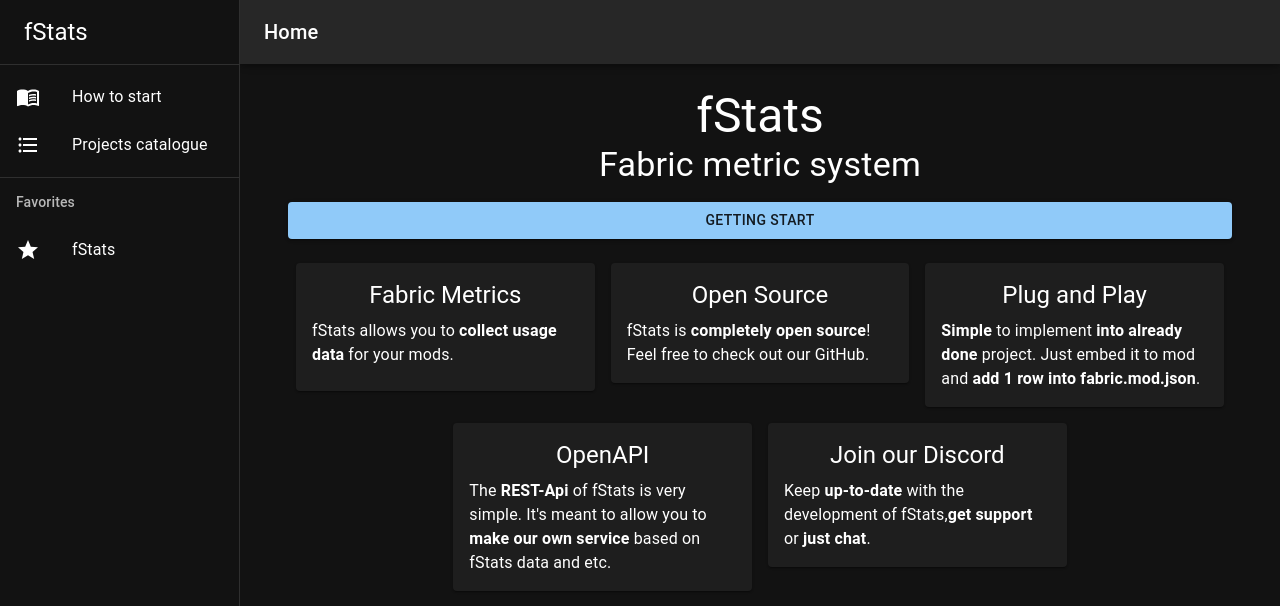
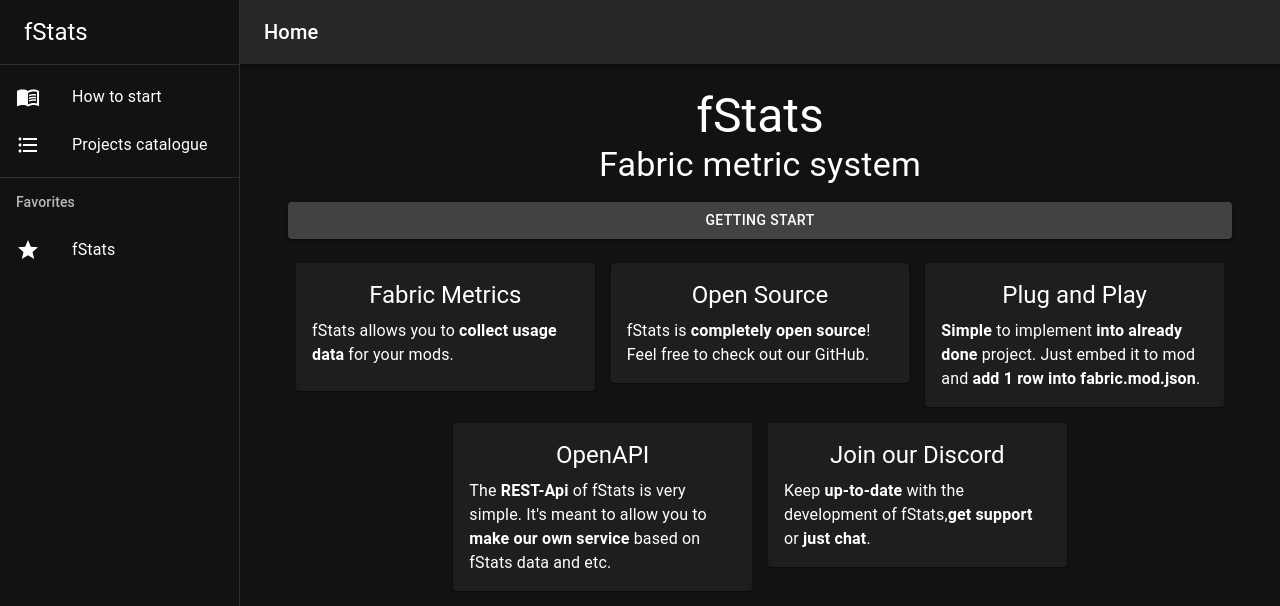
Before and after one commit to fStats/fstats-frontend, a React (Create React App) app: page / in a window 1280 px wide. Shown: the top 606 px of the page. Built offline with nearby package versions, Linux system fonts and the light colour scheme; what chartjs-plugin-datalabels, chartjs-plugin-zoom would draw is missing.

Commit message:
Changed button color

```diff
--- a/src/pages/HomePage.tsx
+++ b/src/pages/HomePage.tsx
@@ -15,7 +15,7 @@ export default function HomePage() {
                 <Typography variant="h4" textAlign="center">Fabric metric system</Typography>
             </Box>
 
-            <Button variant="contained" component={Link} to="how-to-start">
+            <Button color="inherit" variant="contained" component={Link} to="how-to-start">
                 Getting start
             </Button>
 
```
